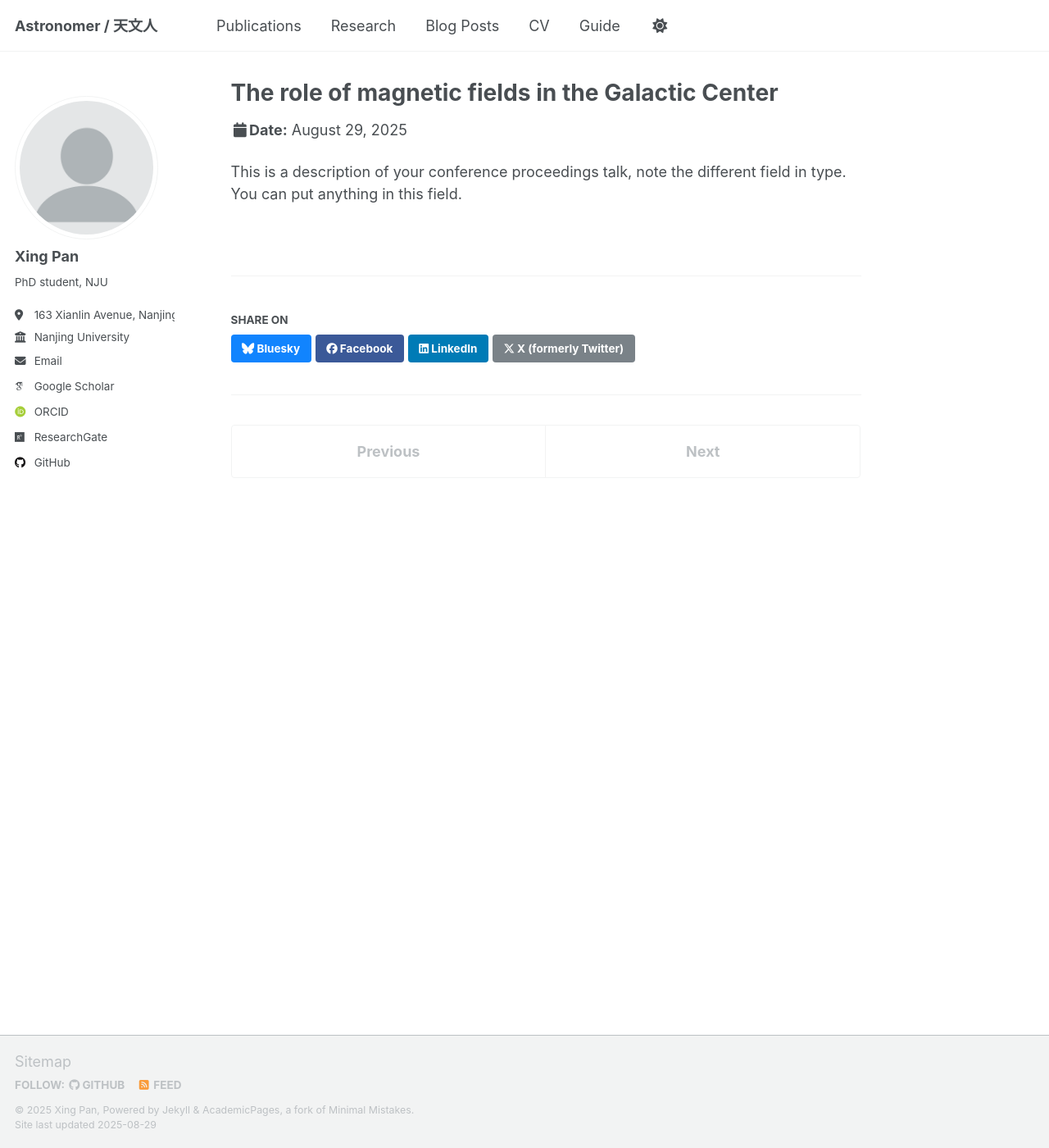
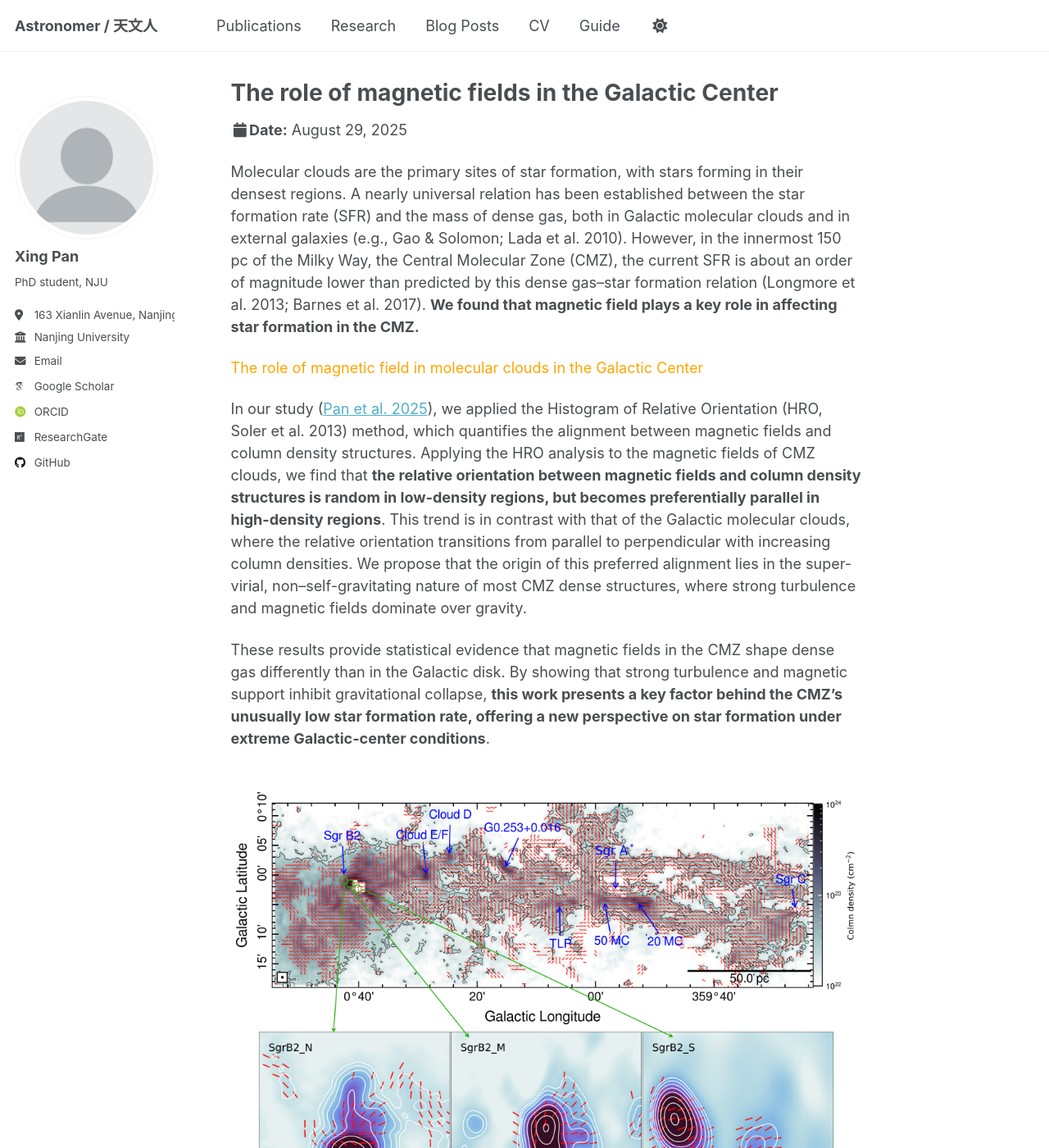
Before and after one commit to xingpan1017/xingpan1017.github.io, a Jekyll site: the page built from _talks/bfieldinCMZ.md, in a window 1280 px wide and 1400 px high. Shown: the whole window at 82% size. Built offline with Jekyll 4.4.1, drawn with Linux system fonts in a browser that asks for light colours; some web fonts are replaced; a script that is not in the unit is left out; some of the changed text lies outside the part shown.

Commit message:
Update bfieldinCMZ.md
Add research statement

```diff
--- a/_talks/bfieldinCMZ.md
+++ b/_talks/bfieldinCMZ.md
@@ -6,4 +6,21 @@ permalink: /talks/bfieldinCMZ
 
 ---
 
-This is a description of your conference proceedings talk, note the different field in type. You can put anything in this field.
+Molecular clouds are the primary sites of star formation, with stars forming in their densest regions. A nearly universal relation has been established between the star formation rate (SFR) and the mass of dense gas, both in Galactic molecular clouds and in external galaxies (e.g., Gao & Solomon; Lada et al. 2010). However, in the innermost 150 pc of the Milky Way, the Central Molecular Zone (CMZ), the current SFR is about an order of magnitude lower than predicted by this dense gas–star formation relation (Longmore et al. 2013; Barnes et al. 2017). **We found that magnetic field plays a key role in affecting star formation in the CMZ.**
+
+
+<span style="color:orange">The role of magnetic field in molecular clouds in the Galactic Center</span>
+
+In our study ([Pan et al. 2025](https://ui.adsabs.harvard.edu/abs/2025arXiv250804599P/abstract)), we applied the Histogram of Relative Orientation (HRO, Soler et al. 2013) method, which quantifies the alignment between magnetic fields and column density structures. Applying the HRO analysis to the magnetic fields of CMZ clouds, we find that **the relative orientation between magnetic fields and column density structures is random in low-density regions, but becomes preferentially parallel in high-density regions**. This trend is in contrast with that of the Galactic molecular clouds, where the relative orientation transitions from parallel to perpendicular with increasing column densities. We propose that the origin of this preferred alignment lies in the super-virial, non–self-gravitating nature of most CMZ dense structures, where strong turbulence and magnetic fields dominate over gravity.
+
+These results provide statistical evidence that magnetic fields in the CMZ shape dense gas differently than in the Galactic disk. By showing that strong turbulence and magnetic support inhibit gravitational collapse, **this work presents a key factor behind the CMZ’s unusually low star formation rate, offering a new perspective on star formation under extreme Galactic-center conditions**.
+
+![](https://xingpan1017.github.io/images/cmz_pol_zoom.png)
+
+*Top: Magnetic field orientations across the CMZ, with red segments showing plane-of-sky fields from SOFIA/HAWC+. Bottom: Magnetic field morphologies in three active star-forming regions within Sgr B2 observed by SMA.*
+
+<span style="color:orange"> Magnetic fields of massive dense cores within CMZ clouds </span>
+
+Even though the CMZ shows a global suppressed star formation activities, some molecular clouds still have active star formation, in agreement with the dense gas-star formation relation. With its high star formation rate and efficiency, Sagittarius B2 (also known as Sgr B2) hosts one of the most active star forming regions in our Galaxy, mimicking external starburst galaxies (Motte et al. 2003).
+
+In my recent work ([Pan et al. 2024](https://ui.adsabs.harvard.edu/abs/2024ApJ...972...30P/abstract)), we present the first arcsecond-resolution (<0.1 pc) maps of magnetic field morphologies in three actively star-forming cores, Sgr B2(N), Sgr B2(M), and Sgr B2(S), using SMA observations. Our analysis of the energy balance between magnetic fields, gravity, and turbulence shows that gravity overwhelms magnetic support in all three cases, consistent with the mini-starburst nature of Sgr B2. Comparison with quiescent regions in the CMZ (e.g., G0.253+0.016; Pillai et al. 2015) shows that **magnetic fields play a significant role in regulating star formation, with their influence varying across different environments.** Extending this to other Galactic mini-starburst regions such as W43 and NGC 6334, our multi-scale studies suggest that maintaining supercritical conditions (gravity overpowering magnetic fields) across spatial scales may be a key factor for triggering intense star formation.
```
